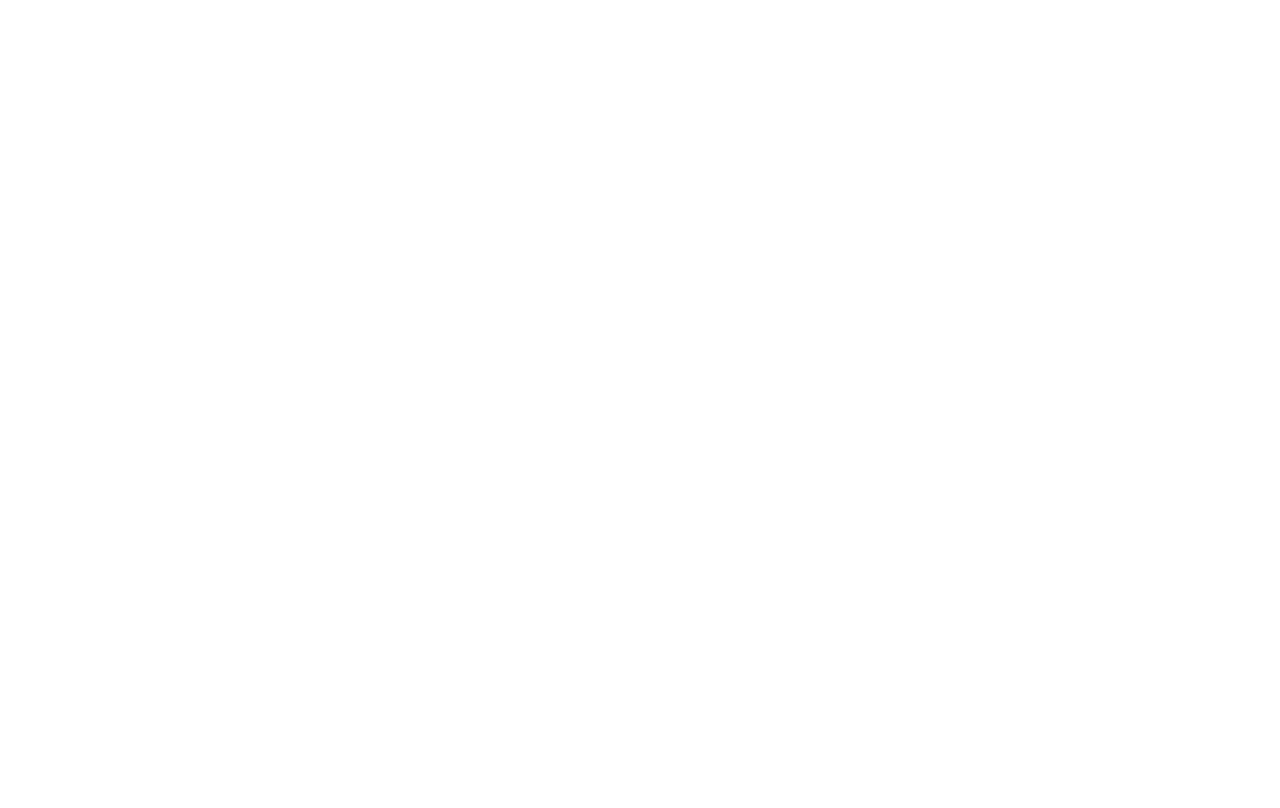
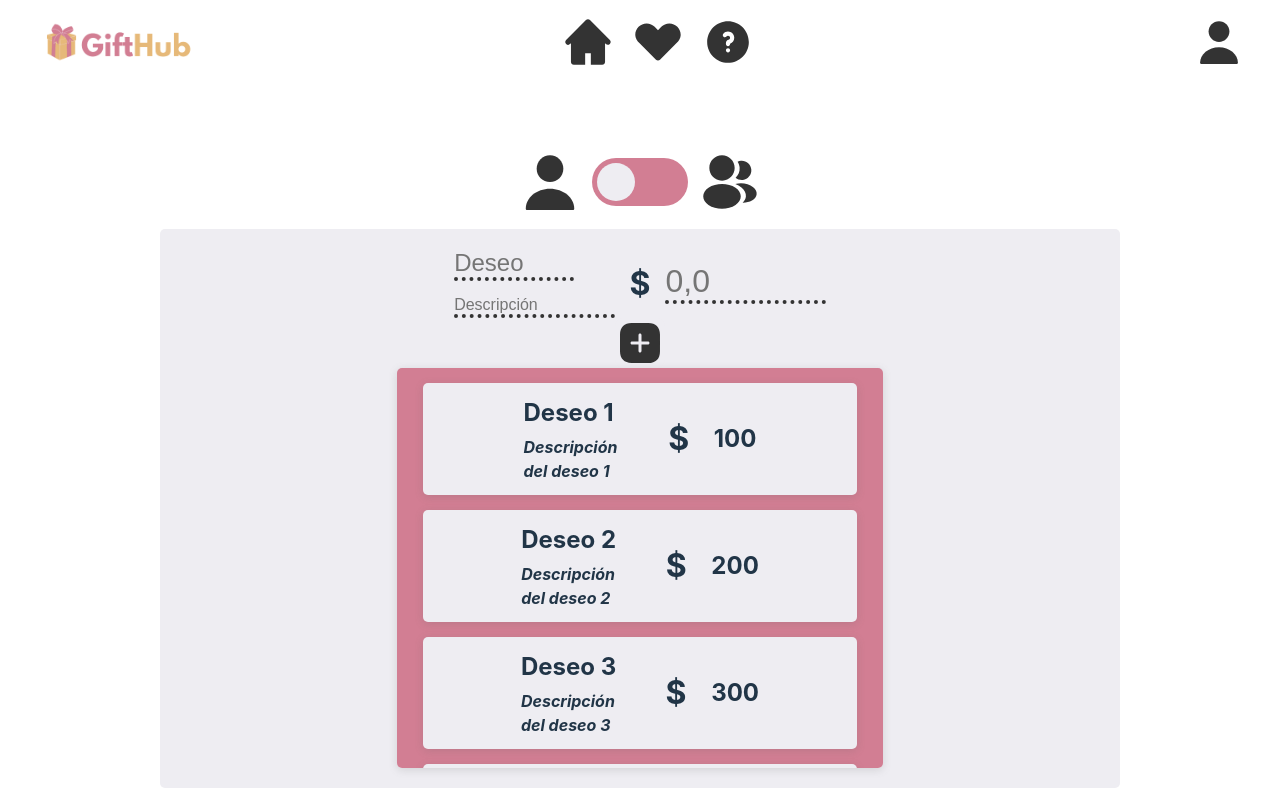
Before and after one commit to RafaelFabio/gifthub_frontend, a React (Vite) app: page /principal in a window 1280 px wide. Before the commit this address had no page. Built offline with nearby package versions, Linux system fonts and the light colour scheme; a web font is replaced by a local one.

Commit message:
feat(navegation): Adición de la página principal a la navegación

```diff
--- a/src/navigation/Navigation.jsx
+++ b/src/navigation/Navigation.jsx
@@ -18,7 +18,7 @@ function Navigation() {
                     <Link to="/landing">
                         <img src={homeIcon} className="icon" />
                     </Link>
-                    <Link to="/">
+                    <Link to="/principal">
                         <img src={heartIcon} className="icon" />
                     </Link>
                     <Link to="/instructions">
--- a/src/navigation/Routing.jsx
+++ b/src/navigation/Routing.jsx
@@ -1,6 +1,7 @@
 import { BrowserRouter, Routes, Route } from "react-router-dom"
 import App from "../App"
 import Instructions from "../instructions/Instructions"
+import Principal from "../principal/Principal"
 
 function Routing() {
     return (
@@ -9,6 +10,7 @@ function Routing() {
                 <Routes>
                     <Route path={'/'} element={<App />} />
                     <Route path={'/landing'} element={<App />} />
+                    <Route path={'/principal'} element={<Principal />} />
                     <Route path={'/instructions'} element={<Instructions inLanding={false} />} />
                 </Routes>
             </BrowserRouter>
--- a/src/principal/Principal.css
+++ b/src/principal/Principal.css
@@ -1,3 +1,7 @@
+.principal {
+    margin: 150px auto 20px auto;
+}
+
 .principal-content {
     width: 75vw;
     min-width: calc(600px * 0.9);
--- a/src/principal/Principal.jsx
+++ b/src/principal/Principal.jsx
@@ -3,6 +3,7 @@ import './Principal.css';
 import Toggle from "./Toggle";
 import NewWish from "./NewWish";
 import Wishlist from './Wishlist';
+import Navigation from '../navigation/Navigation';
 
 function Principal() {
     const [friendsMode, setFriendsMode] = useState(false);
@@ -14,6 +15,10 @@ function Principal() {
     };
 
     return (
+        <>
+            <>
+                <Navigation />
+            </>
             <div className="principal">
                 <Toggle
                     friendsMode={friendsMode}
@@ -38,6 +43,7 @@ function Principal() {
                         </div>}
                 </>
             </div>
+        </>
     );
 }
 
```
Lines whose indentation alone changed are shown as unchanged.
